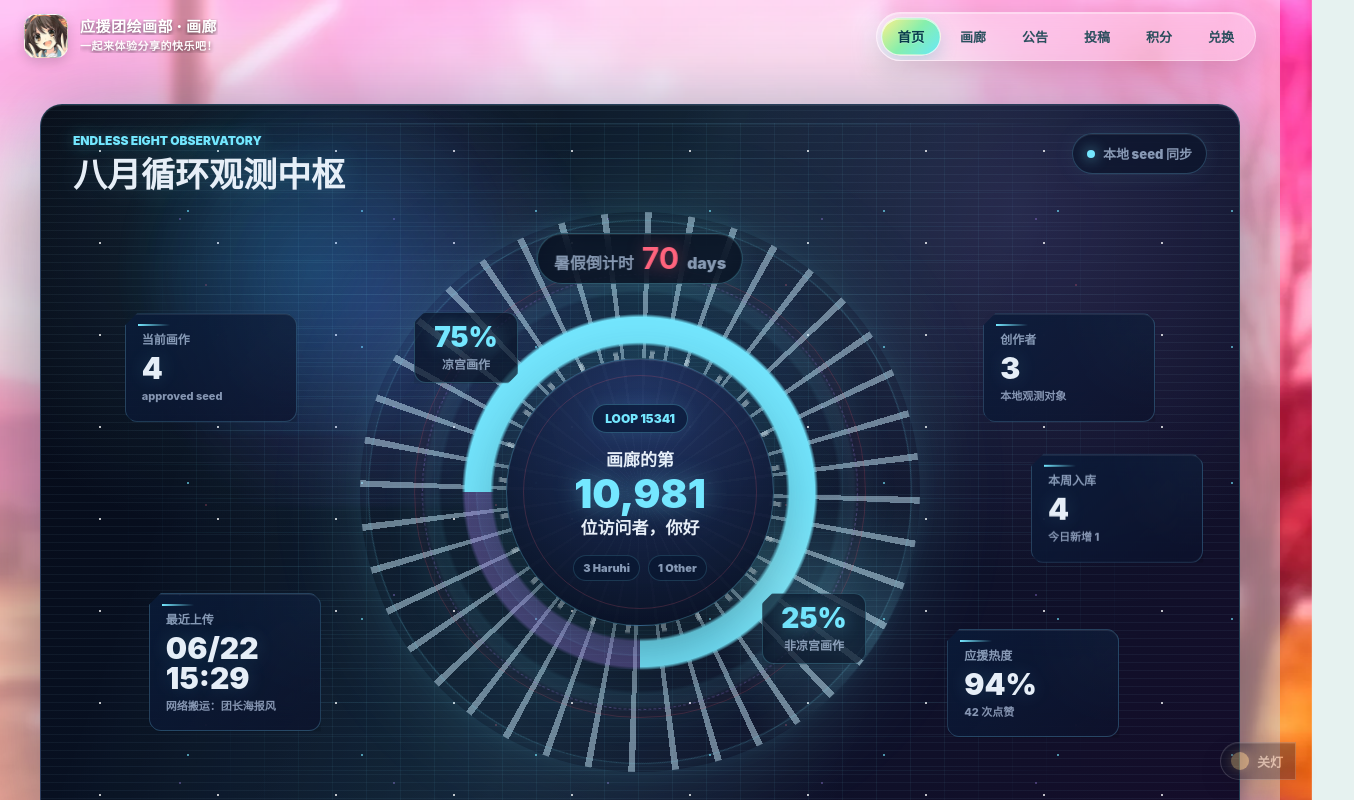
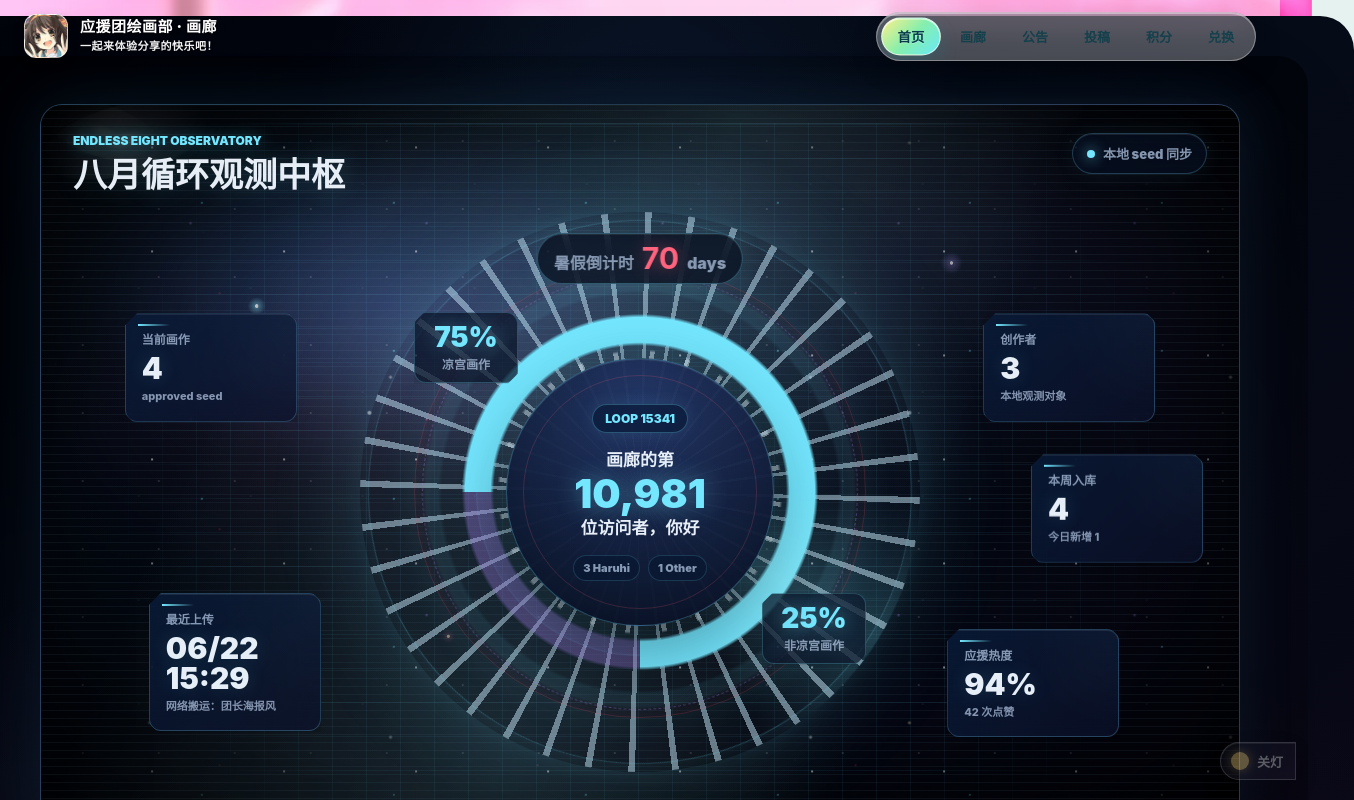
Before and after one commit to Haruhi-Labs/haruhifanclub-website, a Vue app in the folder apps/art/: page / in a window 1280 px wide. Shown: the top 800 px of the page, 1354 px wide, since content can reach past the window. Built offline with nearby package versions, Linux system fonts and the light colour scheme.

Commit message:
feat(art): 增强首页深空背景层次

```diff
--- a/apps/art/src/views/HomeView.vue
+++ b/apps/art/src/views/HomeView.vue
@@ -2,10 +2,17 @@
   <section class="container-card art-home">
     <div class="endless-screen" :style="stageStyle">
       <div class="space-field" aria-hidden="true">
+        <span class="star-dust"></span>
         <span class="star-layer star-layer-a"></span>
         <span class="star-layer star-layer-b"></span>
+        <span class="star-layer star-layer-c"></span>
         <span class="nebula nebula-a"></span>
         <span class="nebula nebula-b"></span>
+        <span class="galaxy-halo halo-a"></span>
+        <span class="galaxy-halo halo-b"></span>
+        <span class="bright-stars"></span>
+        <span class="void-shadow"></span>
+        <span class="viewport-glass"></span>
       </div>
 
       <div class="screen-header">
@@ -220,6 +227,8 @@ const stageStyle = {
 .art-home {
   width: min(1500px, calc(100% - 32px));
   padding-top: 8px;
+  position: relative;
+  isolation: isolate;
   --space-bg: #050814;
   --space-bg-2: #091427;
   --space-bg-3: #150d2a;
@@ -235,6 +244,35 @@ const stageStyle = {
   --hud-red: #ff637d;
 }
 
+.art-home::before,
+.art-home::after {
+  content: "";
+  position: absolute;
+  pointer-events: none;
+}
+
+.art-home::before {
+  inset: -80px -90px -60px;
+  z-index: -2;
+  border-radius: 34px;
+  background:
+    radial-gradient(ellipse at 50% 18%, rgba(72, 158, 255, 0.12), transparent 34%),
+    radial-gradient(ellipse at 22% 70%, rgba(177, 140, 255, 0.1), transparent 30%),
+    radial-gradient(ellipse at 82% 78%, rgba(255, 99, 125, 0.05), transparent 28%),
+    linear-gradient(145deg, #01030a 0%, #060b18 42%, #0b0716 100%);
+}
+
+.art-home::after {
+  inset: -40px -44px -48px;
+  z-index: -1;
+  border-radius: 30px;
+  background:
+    radial-gradient(ellipse at center, transparent 0 55%, rgba(0, 0, 0, 0.38) 86%, rgba(0, 0, 0, 0.66) 100%),
+    radial-gradient(circle at 16% 24%, rgba(0, 0, 0, 0.48), transparent 24%),
+    radial-gradient(circle at 84% 66%, rgba(0, 0, 0, 0.36), transparent 22%);
+  opacity: 0.86;
+}
+
 .art-home .endless-screen {
   position: relative;
   min-height: 720px;
@@ -242,9 +280,10 @@ const stageStyle = {
   border: 1px solid var(--hud-line);
   border-radius: 22px;
   background:
-    radial-gradient(circle at 50% 42%, rgba(71, 165, 255, 0.16), transparent 30%),
-    radial-gradient(circle at 18% 16%, rgba(116, 231, 255, 0.13), transparent 28%),
-    radial-gradient(circle at 82% 16%, rgba(177, 140, 255, 0.17), transparent 31%),
+    radial-gradient(ellipse at 48% 40%, rgba(116, 231, 255, 0.12), transparent 31%),
+    radial-gradient(ellipse at 22% 16%, rgba(116, 231, 255, 0.09), transparent 29%),
+    radial-gradient(ellipse at 82% 18%, rgba(177, 140, 255, 0.12), transparent 32%),
+    radial-gradient(ellipse at 55% 88%, rgba(0, 0, 0, 0.55), transparent 42%),
     linear-gradient(135deg, var(--space-bg), var(--space-bg-2) 54%, var(--space-bg-3));
   box-shadow:
     0 34px 120px rgba(0, 0, 0, 0.44),
@@ -292,49 +331,151 @@ const stageStyle = {
 
 .art-home .space-field {
   z-index: 0;
+  overflow: hidden;
+  background:
+    radial-gradient(ellipse at 46% 44%, transparent 0 30%, rgba(0, 0, 0, 0.16) 62%, rgba(0, 0, 0, 0.5) 100%),
+    linear-gradient(135deg, rgba(1, 4, 13, 0.16), rgba(3, 7, 18, 0.7));
 }
 
+.art-home .star-dust,
 .art-home .star-layer {
   background-repeat: repeat;
-  opacity: 0.8;
+  will-change: background-position, transform;
+}
+
+.art-home .star-dust {
+  background-image:
+    radial-gradient(circle, rgba(255, 255, 255, 0.42) 0 0.55px, transparent 0.9px),
+    radial-gradient(circle, rgba(156, 214, 255, 0.34) 0 0.45px, transparent 0.85px),
+    radial-gradient(circle, rgba(210, 196, 255, 0.28) 0 0.4px, transparent 0.8px);
+  background-position: 0 0, 37px 24px, 83px 58px;
+  background-size: 76px 68px, 112px 104px, 148px 132px;
+  opacity: 0.62;
+  animation: homeStarDrift 240s linear infinite;
 }
 
 .art-home .star-layer-a {
   background-image:
-    radial-gradient(circle, rgba(255, 255, 255, 0.92) 0 1px, transparent 1.4px),
-    radial-gradient(circle, rgba(116, 231, 255, 0.76) 0 1px, transparent 1.5px);
-  background-position: 0 0, 60px 38px;
-  background-size: 118px 92px, 174px 136px;
+    radial-gradient(circle, rgba(255, 255, 255, 0.78) 0 0.9px, transparent 1.35px),
+    radial-gradient(circle, rgba(116, 231, 255, 0.54) 0 1px, transparent 1.55px);
+  background-position: 0 0, 64px 38px;
+  background-size: 132px 104px, 192px 148px;
+  opacity: 0.7;
+  animation: homeStarDrift 310s linear infinite reverse;
 }
 
 .art-home .star-layer-b {
   background-image:
-    radial-gradient(circle, rgba(177, 140, 255, 0.58) 0 1px, transparent 1.5px),
-    radial-gradient(circle, rgba(255, 99, 125, 0.42) 0 1px, transparent 1.5px);
-  background-position: 32px 20px, 20px 70px;
-  background-size: 214px 188px, 290px 220px;
-  opacity: 0.55;
+    radial-gradient(circle, rgba(177, 140, 255, 0.58) 0 1.1px, transparent 1.7px),
+    radial-gradient(circle, rgba(255, 99, 125, 0.36) 0 0.95px, transparent 1.55px),
+    radial-gradient(circle, rgba(255, 255, 255, 0.74) 0 1.2px, transparent 1.9px);
+  background-position: 32px 20px, 20px 70px, 140px 92px;
+  background-size: 236px 196px, 318px 236px, 420px 360px;
+  opacity: 0.5;
+  animation: homeStarFloat 360s linear infinite;
+}
+
+.art-home .star-layer-c {
+  background-image:
+    radial-gradient(circle, rgba(255, 255, 255, 0.9) 0 1.4px, transparent 2.4px),
+    radial-gradient(circle, rgba(141, 240, 255, 0.72) 0 1.2px, transparent 2.2px),
+    radial-gradient(circle, rgba(255, 224, 176, 0.58) 0 1px, transparent 2px);
+  background-position: 90px 80px, 270px 150px, 520px 310px;
+  background-size: 540px 420px, 680px 520px, 760px 580px;
+  opacity: 0.58;
+  filter: drop-shadow(0 0 4px rgba(141, 240, 255, 0.32));
+  animation: homeStarFloat 420s linear infinite reverse;
+}
+
+.art-home .nebula,
+.art-home .galaxy-halo {
+  inset: auto;
+  border-radius: 50%;
+  mix-blend-mode: screen;
 }
 
 .art-home .nebula {
-  filter: blur(2px);
-  opacity: 0.9;
+  filter: blur(20px);
+  opacity: 0.74;
+  will-change: transform, opacity;
+  animation: homeNebulaDrift 170s ease-in-out infinite alternate;
 }
 
 .art-home .nebula-a {
-  width: 56%;
-  height: 56%;
-  right: -16%;
-  top: -20%;
-  background: radial-gradient(circle, rgba(119, 85, 255, 0.25), transparent 62%);
+  width: 68%;
+  height: 66%;
+  right: -18%;
+  top: -22%;
+  background:
+    radial-gradient(ellipse at 42% 42%, rgba(147, 112, 255, 0.28), transparent 46%),
+    radial-gradient(ellipse at 68% 34%, rgba(91, 167, 255, 0.16), transparent 38%),
+    radial-gradient(ellipse at 34% 68%, rgba(255, 99, 125, 0.08), transparent 38%);
 }
 
 .art-home .nebula-b {
-  width: 46%;
-  height: 46%;
-  left: -15%;
-  bottom: -18%;
-  background: radial-gradient(circle, rgba(0, 196, 255, 0.18), transparent 64%);
+  width: 58%;
+  height: 54%;
+  left: -16%;
+  bottom: -20%;
+  background:
+    radial-gradient(ellipse at 46% 48%, rgba(28, 180, 255, 0.18), transparent 48%),
+    radial-gradient(ellipse at 62% 62%, rgba(177, 140, 255, 0.13), transparent 40%);
+  animation-duration: 210s;
+}
+
+.art-home .galaxy-halo {
+  width: 168px;
+  height: 70px;
+  opacity: 0.58;
+  filter: blur(0.4px) drop-shadow(0 0 18px rgba(141, 240, 255, 0.16));
+  background:
+    radial-gradient(ellipse at center, rgba(255, 255, 255, 0.62), rgba(141, 240, 255, 0.18) 18%, rgba(177, 140, 255, 0.08) 42%, transparent 70%),
+    linear-gradient(90deg, transparent, rgba(255, 255, 255, 0.22), transparent);
+  animation: homeGalaxyDrift 260s ease-in-out infinite alternate;
+}
+
+.art-home .halo-a {
+  top: 18%;
+  left: 12%;
+  transform: rotate(-14deg);
+}
+
+.art-home .halo-b {
+  right: 10%;
+  bottom: 20%;
+  width: 124px;
+  height: 52px;
+  opacity: 0.38;
+  transform: rotate(18deg);
+  animation-name: homeGalaxyDriftB;
+  animation-duration: 320s;
+}
+
+.art-home .bright-stars {
+  background:
+    radial-gradient(circle at 18% 28%, rgba(255, 255, 255, 0.96) 0 1.6px, rgba(141, 240, 255, 0.42) 2px, transparent 9px),
+    radial-gradient(circle at 76% 22%, rgba(255, 255, 255, 0.9) 0 1.4px, rgba(177, 140, 255, 0.32) 2px, transparent 11px),
+    radial-gradient(circle at 66% 72%, rgba(255, 255, 255, 0.82) 0 1px, rgba(116, 231, 255, 0.26) 2px, transparent 8px),
+    radial-gradient(circle at 34% 74%, rgba(255, 233, 191, 0.78) 0 1px, rgba(255, 99, 125, 0.18) 2px, transparent 7px);
+  opacity: 0.78;
+  filter: drop-shadow(0 0 8px rgba(141, 240, 255, 0.25));
+}
+
+.art-home .void-shadow {
+  background:
+    radial-gradient(ellipse at 42% 54%, transparent 0 34%, rgba(0, 0, 0, 0.14) 58%, rgba(0, 0, 0, 0.56) 100%),
+    radial-gradient(circle at 18% 78%, rgba(0, 0, 0, 0.56), transparent 26%),
+    radial-gradient(circle at 84% 52%, rgba(0, 0, 0, 0.42), transparent 24%);
+  opacity: 0.86;
+}
+
+.art-home .viewport-glass {
+  z-index: 1;
+  background:
+    radial-gradient(ellipse at center, transparent 0 58%, rgba(0, 0, 0, 0.36) 86%, rgba(0, 0, 0, 0.68) 100%),
+    linear-gradient(115deg, transparent 18%, rgba(255, 255, 255, 0.06) 48%, transparent 72%);
+  box-shadow: inset 0 0 80px rgba(0, 0, 0, 0.52);
+  opacity: 0.92;
 }
 
 .art-home .screen-header {
@@ -719,6 +860,8 @@ const stageStyle = {
 }
 
 .art-home .bottom-grid {
+  position: relative;
+  z-index: 2;
   display: grid;
   grid-template-columns: 1fr 1fr;
   gap: 18px;
@@ -871,20 +1014,41 @@ const stageStyle = {
     inset 0 1px 0 rgba(255, 255, 255, 0.08);
 }
 
+:global(html.art-lights-out) .art-home .star-dust {
+  opacity: 0.78;
+}
+
 :global(html.art-lights-out) .art-home .star-layer-a {
-  opacity: 0.96;
+  opacity: 0.9;
 }
 
 :global(html.art-lights-out) .art-home .star-layer-b {
-  opacity: 0.72;
+  opacity: 0.66;
+}
+
+:global(html.art-lights-out) .art-home .star-layer-c {
+  opacity: 0.76;
+}
+
+:global(html.art-lights-out) .art-home .bright-stars {
+  opacity: 0.86;
+}
+
+:global(html.art-lights-out) .art-home .galaxy-halo {
+  opacity: 0.66;
 }
 
 :global(html.art-lights-out) .art-home .nebula-a {
-  background: radial-gradient(circle, rgba(105, 80, 255, 0.32), transparent 62%);
+  background:
+    radial-gradient(ellipse at 42% 42%, rgba(105, 80, 255, 0.34), transparent 46%),
+    radial-gradient(ellipse at 68% 34%, rgba(85, 185, 255, 0.18), transparent 38%),
+    radial-gradient(ellipse at 34% 68%, rgba(255, 99, 125, 0.1), transparent 38%);
 }
 
 :global(html.art-lights-out) .art-home .nebula-b {
-  background: radial-gradient(circle, rgba(0, 216, 255, 0.24), transparent 64%);
+  background:
+    radial-gradient(ellipse at 46% 48%, rgba(0, 216, 255, 0.24), transparent 48%),
+    radial-gradient(ellipse at 62% 62%, rgba(177, 140, 255, 0.16), transparent 40%);
 }
 
 :global(html.art-lights-out) .art-home .time-device::before {
@@ -904,6 +1068,54 @@ const stageStyle = {
   background: conic-gradient(from 0deg, transparent 0 284deg, rgba(141, 240, 255, 0.3) 318deg, transparent 350deg);
 }
 
+@keyframes homeStarDrift {
+  to {
+    background-position: 180px 96px, 260px 174px, 340px 220px;
+  }
+}
+
+@keyframes homeStarFloat {
+  0% {
+    transform: translate3d(0, 0, 0);
+  }
+
+  100% {
+    transform: translate3d(-32px, 18px, 0);
+  }
+}
+
+@keyframes homeNebulaDrift {
+  0% {
+    transform: translate3d(0, 0, 0) scale(1);
+    opacity: 0.62;
+  }
+
+  100% {
+    transform: translate3d(28px, -18px, 0) scale(1.04);
+    opacity: 0.78;
+  }
+}
+
+@keyframes homeGalaxyDrift {
+  0% {
+    transform: translate3d(0, 0, 0) rotate(-14deg);
+  }
+
+  100% {
+    transform: translate3d(18px, -10px, 0) rotate(-11deg);
+  }
+}
+
+@keyframes homeGalaxyDriftB {
+  0% {
+    transform: translate3d(0, 0, 0) rotate(18deg);
+  }
+
+  100% {
+    transform: translate3d(-14px, 12px, 0) rotate(21deg);
+  }
+}
+
 @keyframes homeOrbit {
   to {
     transform: rotate(360deg);
@@ -913,6 +1125,17 @@ const stageStyle = {
 @keyframes homeOrbitReverse {
   to {
     transform: rotate(-360deg);
+  }
+}
+
+@media (prefers-reduced-motion: reduce) {
+  .art-home .star-dust,
+  .art-home .star-layer,
+  .art-home .nebula,
+  .art-home .galaxy-halo,
+  .art-home .orbit,
+  .art-home .scan-sweep {
+    animation: none !important;
   }
 }
 
@@ -956,6 +1179,37 @@ const stageStyle = {
   .art-home {
     width: min(100% - 20px, 1500px);
     padding: 0;
+  }
+
+  .art-home::before {
+    inset: -42px -28px -34px;
+  }
+
+  .art-home .star-dust {
+    opacity: 0.34;
+    background-size: 118px 104px, 168px 142px, 220px 188px;
+  }
+
+  .art-home .star-layer-a {
+    opacity: 0.48;
+  }
+
+  .art-home .star-layer-b,
+  .art-home .star-layer-c {
+    opacity: 0.28;
+  }
+
+  .art-home .bright-stars {
+    opacity: 0.46;
+  }
+
+  .art-home .nebula {
+    opacity: 0.46;
+    filter: blur(28px);
+  }
+
+  .art-home .galaxy-halo {
+    display: none;
   }
 
   .art-home .screen-header {
```
